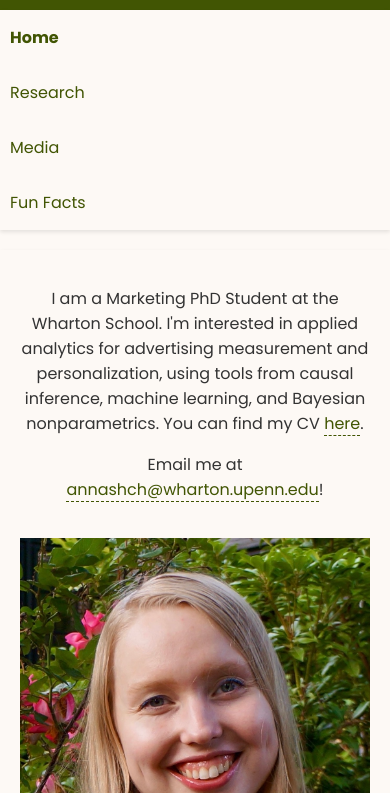
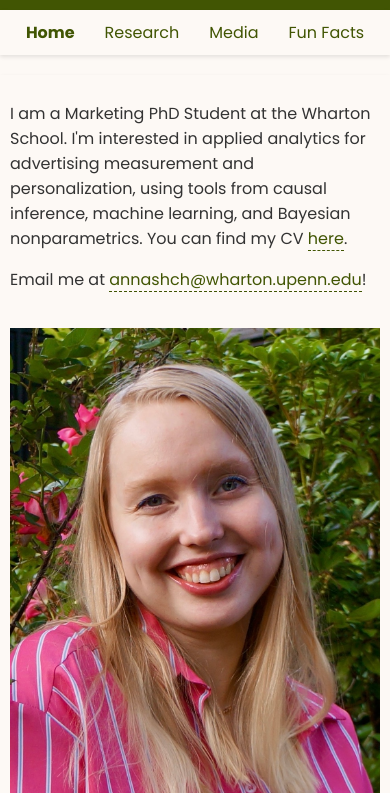
Before and after one commit to anyashchetkina/anyashchetkina.github.io, a plain HTML site: page index.html in a window 390 px wide. Shown: the part 51-844 px from the top of the page. Drawn offline with Linux system fonts and the light colour scheme.

Commit message:
responsiveness attempt 2

```diff
--- a/index.html
+++ b/index.html
@@ -29,7 +29,6 @@
             background-color: #fdf9f5;
             box-shadow: 0 2px 4px rgba(0, 0, 0, 0.1);
             font-family: 'Poppins', sans-serif;
-            flex-wrap: wrap;
         }
         nav a {
             margin: 0 15px;
@@ -40,27 +39,39 @@
         nav a.active {
             font-weight: 700;
         }
-        section {
-            display: flex;
-            align-items: center;
-            justify-content: space-between;
-            flex-wrap: wrap;
+        .container {
             max-width: 800px;
             margin: 20px auto;
             padding: 20px;
             background-color: #fdf9f5;
             box-shadow: 0 2px 4px rgba(0, 0, 0, 0.1);
         }
-        img {
-            max-width: 300px;
-            border-radius: 0%;
-            margin-left: 20px;
-        }
         h2 {
             color: #415503;
+            border-bottom: 2px solid #415503;
+            padding-bottom: 10px;
+            margin-bottom: 0px;
         }
-        .content {
+        .flex-container {
+            display: flex;
+            align-items: flex-start;
+            justify-content: space-between;
+            flex-wrap: wrap;
+        }
+        .text-content {
             flex: 1;
+            margin-right: 20px;
+        }
+        .center-img {
+            display: flex;
+            justify-content: center;
+            align-items: center;
+            flex: 1;
+        }
+        img {
+            max-width: 100%;
+            height: auto;
+            width: 300px;
         }
         .custom-link {
             color: #415503;
@@ -72,24 +83,27 @@
             border-bottom: 1px solid #333;
         }
         @media (max-width: 600px) {
+            .container {
+                padding: 10px;
+            }
             header h1 {
                 font-size: 1.5em;
             }
-            nav {
+            nav a {
+                padding: 10px;
+                margin: 0 5px;
+            }
+            .flex-container {
                 flex-direction: column;
             }
-            nav a {
-                margin: 5px 0;
-                padding: 10px;
-            }
-            section {
-                flex-direction: column;
-                text-align: center;
+            .text-content {
+                margin-right: 0;
+                margin-bottom: 20px;
             }
             img {
-                margin-left: 0;
-                margin-top: 20px;
+                width: 100%;
                 max-width: 100%;
+                height: auto;
             }
         }
     </style>
@@ -107,13 +121,17 @@
     <a href="fun-facts.html">Fun Facts</a>
 </nav>
 
-<section>
-    <div class="content">
-        <p>I am a Marketing PhD Student at the Wharton School. I'm interested in applied analytics for advertising measurement and personalization, using tools from causal inference, machine learning, and Bayesian nonparametrics. You can find my CV <a href="CV.pdf" target="_blank" class="custom-link">here</a>.</p>
-        <p>Email me at <a href="mailto:annashch@wharton.upenn.edu" class="custom-link">annashch@wharton.upenn.edu</a>!</p>
+<div class="container">
+    <div class="flex-container">
+        <div class="text-content">
+            <p>I am a Marketing PhD Student at the Wharton School. I'm interested in applied analytics for advertising measurement and personalization, using tools from causal inference, machine learning, and Bayesian nonparametrics. You can find my CV <a href="CV.pdf" target="_blank" class="custom-link">here</a>.</p>
+            <p>Email me at <a href="mailto:annashch@wharton.upenn.edu" class="custom-link">annashch@wharton.upenn.edu</a>!</p>
+        </div>
+        <div class="center-img">
+            <img src="photo_homepage.jpg" alt="Anya Shchetkina">
+        </div>
     </div>
-    <img src="photo_homepage.jpg" alt="Anya Shchetkina">
-</section>
+</div>
 
 </body>
 </html>
```
